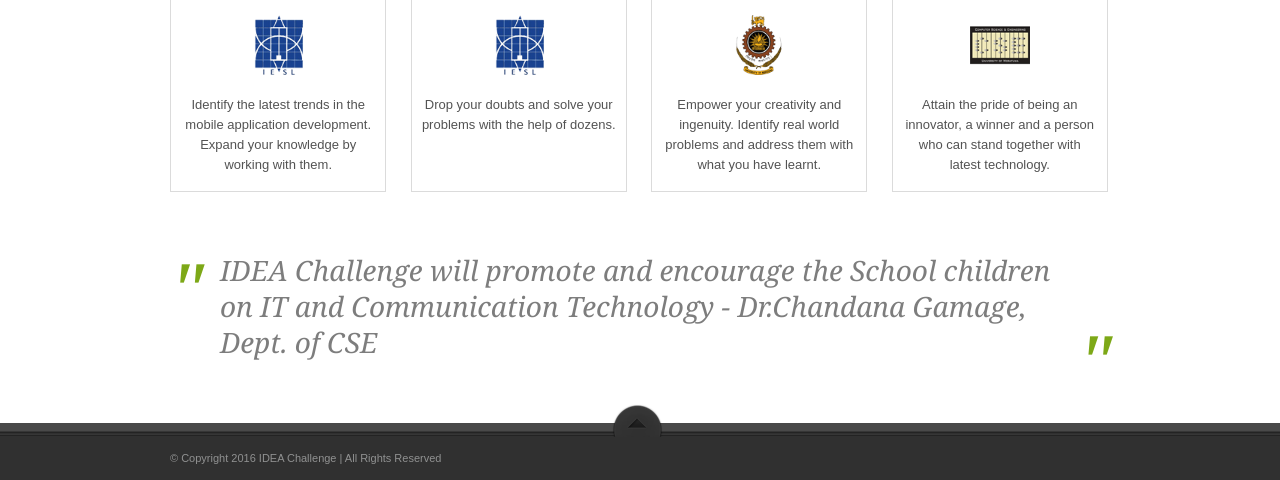
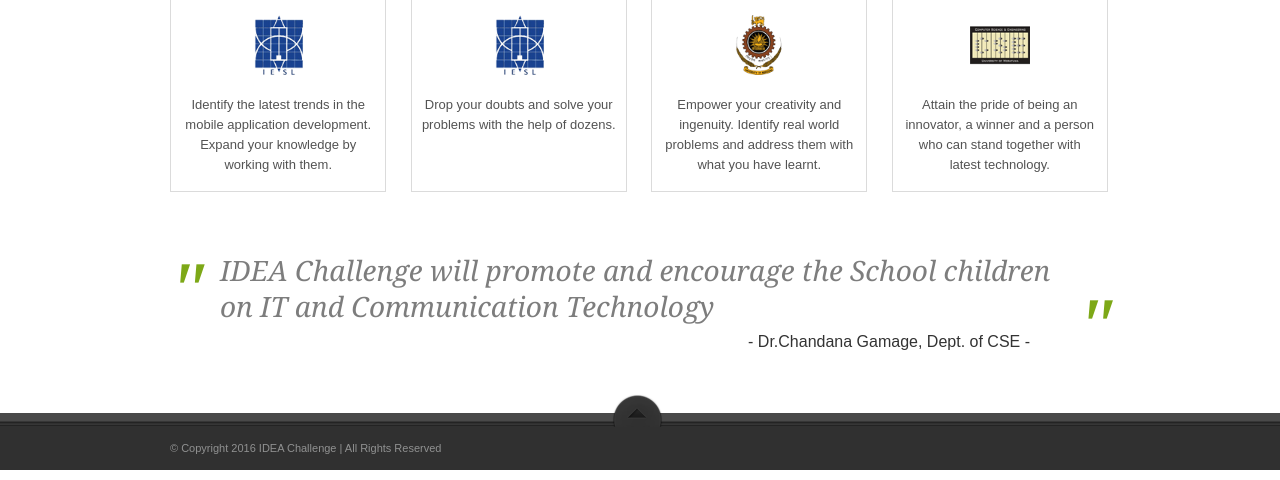
Before and after one commit to buddhiv/idea-challenge-2016, a PHP site: page / in a window 1280 px wide. Shown: the part 1120-1600 px from the top of the page. Run offline with PHP 8.4, Linux system fonts and the light colour scheme.

Commit message:
quote redesigned

```diff
--- a/index.php
+++ b/index.php
@@ -176,9 +176,12 @@
                 </div>
             </div>
 
-            <blockquote id="blockquote2">IDEA Challenge will promote and encourage the School children on IT and
-                Communication Technology - Dr.Chandana Gamage, Dept. of CSE
+            <blockquote id="blockquote2" style="margin-bottom: 10px">IDEA Challenge will promote and encourage the School children on IT and
+                Communication Technology
             </blockquote>
+            <div style="margin-bottom: 70px; float: right; font-size: 16px; padding-right: 80px">
+                <p>- Dr.Chandana Gamage, Dept. of CSE -</p>
+            </div>
         </div>
     </div>
 
```
